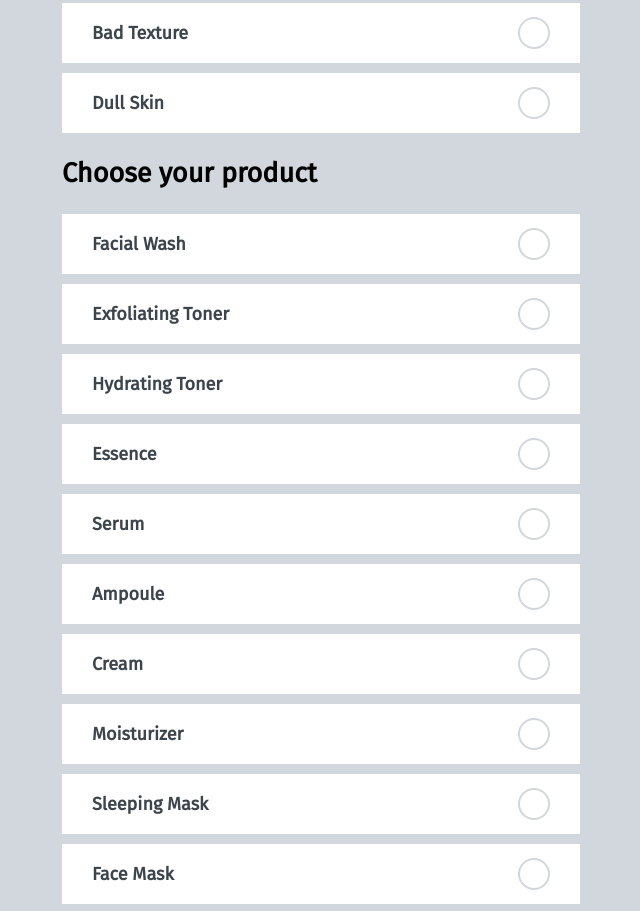
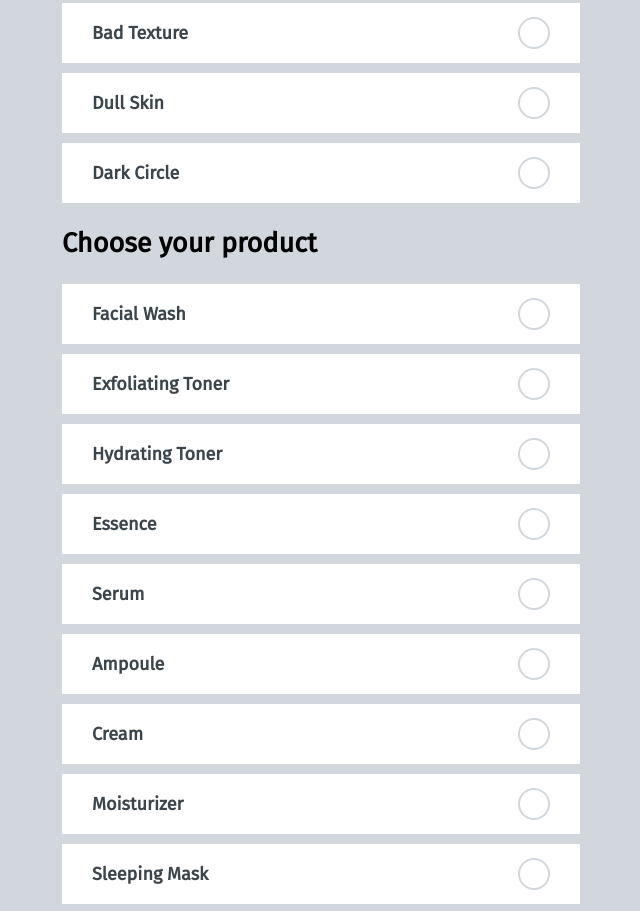
Before and after one commit to almyramadhina/skincarecommendation, a website: page FE/questions.html in a window 1280 px wide. Shown: the part 1087-1998 px from the top of the page, without its empty margins (319-959 px from the left). Drawn offline with nearby package versions, Linux system fonts and the light colour scheme.

Commit message:
updated value

```diff
--- a/FE/questions.html
+++ b/FE/questions.html
@@ -75,6 +75,10 @@
             <div class="inputGroup">
                 <input id="prob8" name="prob" type="radio" value="dull skin"/>
                 <label for="prob8">Dull Skin</label>
+            </div>
+            <div class="inputGroup">
+                <input id="prob9" name="prob" type="radio" value="dark circle"/>
+                <label for="prob9">Dark Circle</label>
             </div>
         </div>
 
```
